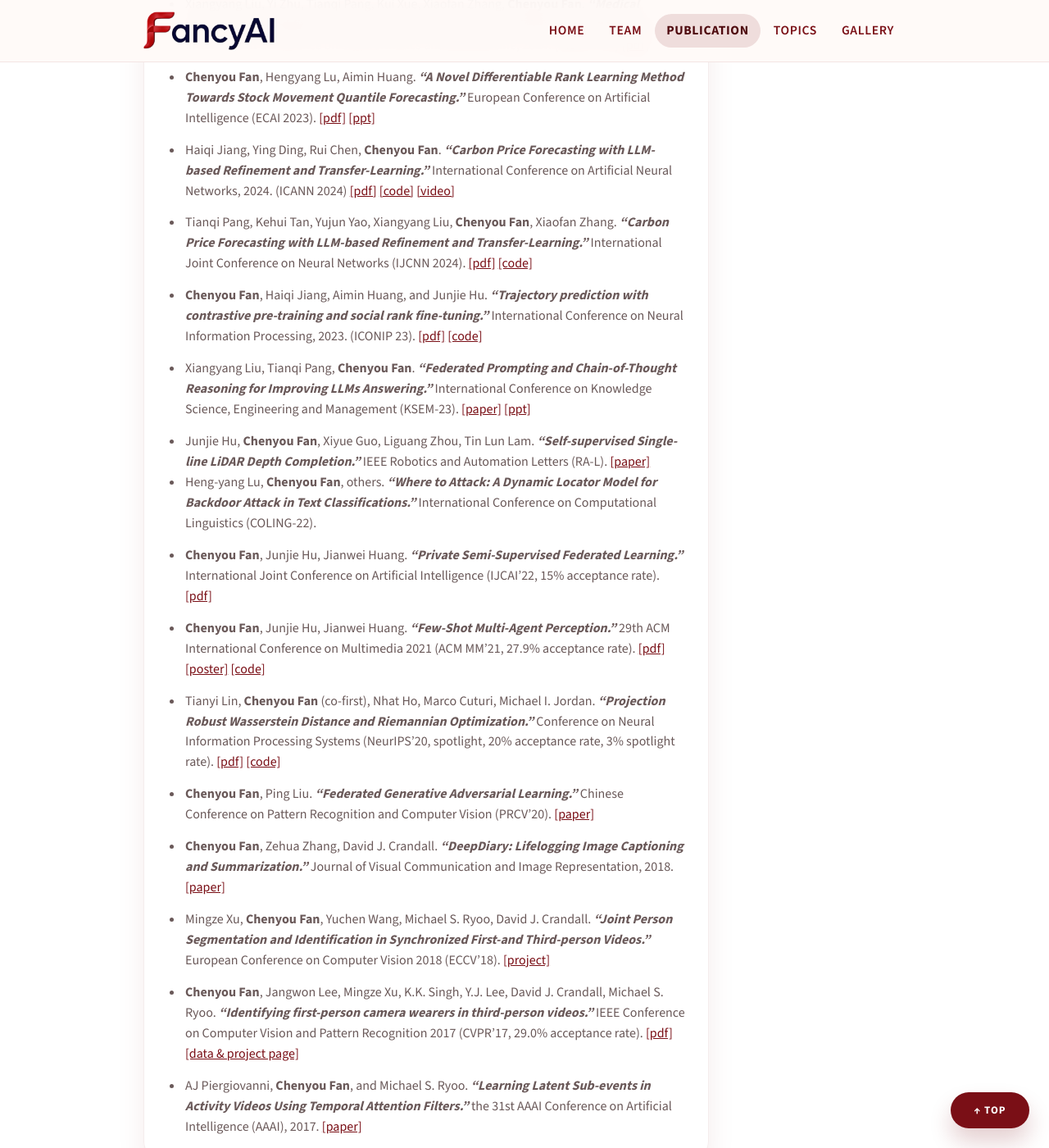
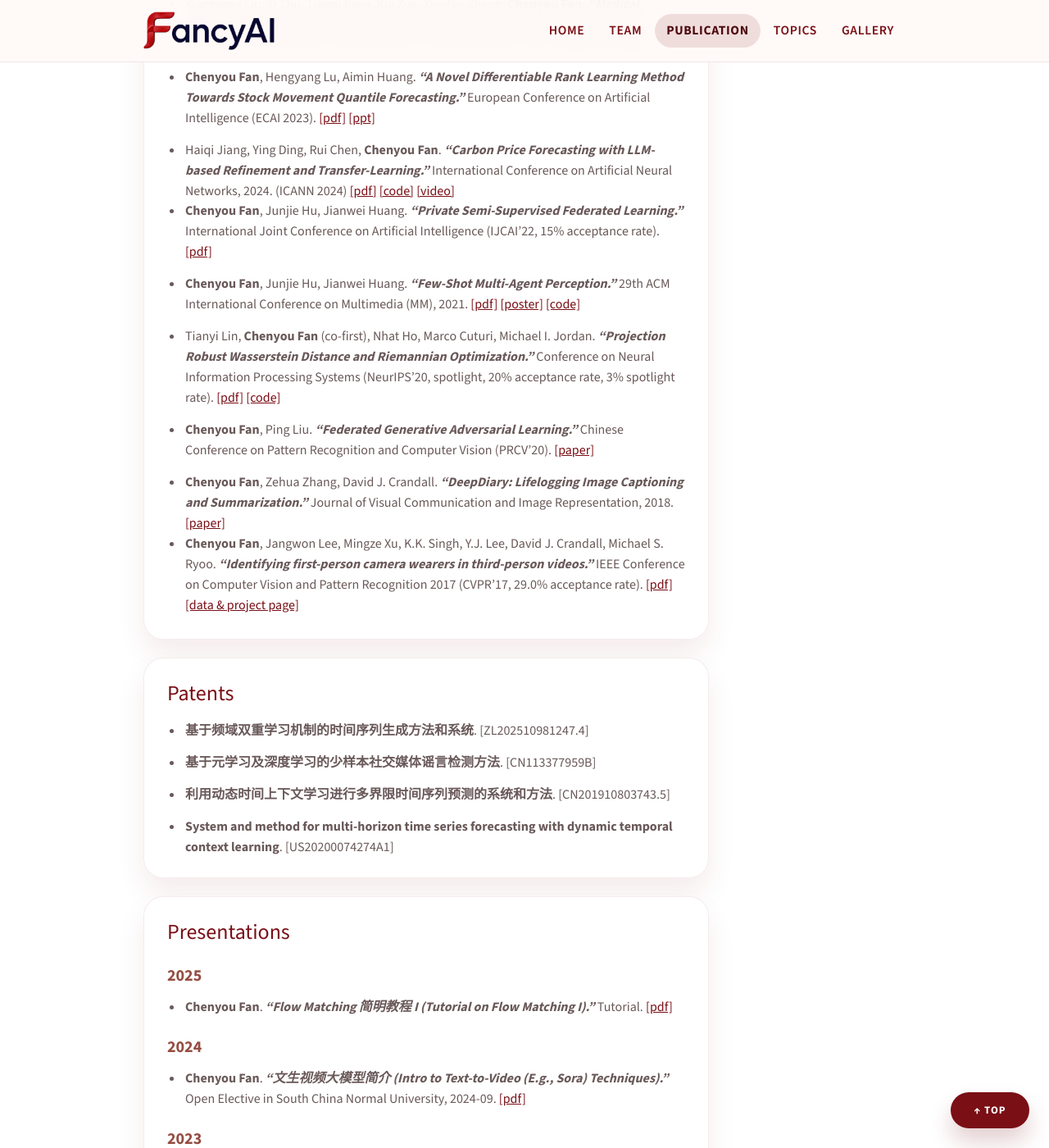
Before and after one commit to fanchenyou/fanchenyou.github.io, a Jekyll site: the page built from publication.md, in a window 1280 px wide and 1400 px high, scrolled down 1280 px. Shown: the whole window at 82% size. Built offline with Jekyll 4.4.1, drawn with Linux system fonts in a browser that asks for light colours; some of the changed text lies outside the part shown.

```diff
--- a/_includes/publication/publications.md
+++ b/_includes/publication/publications.md
@@ -2,14 +2,14 @@
 
 ### Selected Publications
 
-- **Chenyou Fan**, Junjie Hu, Jianwei Huang. ***"Few-Shot Multi-Agent Perception with Ranking-Based Feature Learning."*** IEEE Transactions on Pattern Analysis and Machine Intelligence, 2023. (TPAMI-23). [[paper]](https://ieeexplore.ieee.org/document/10149393){:target="_blank"}
+- **Chenyou Fan**, Junjie Hu, Jianwei Huang. ***"Few-Shot Multi-Agent Perception with Ranking-Based Feature Learning."*** IEEE Transactions on Pattern Analysis and Machine Intelligence (TPAMI), 2023. . [[paper]](https://ieeexplore.ieee.org/document/10149393){:target="_blank"}
 
-- **Chenyou Fan**, Heng Huang. ***"Heterogeneous Memory Enhanced Multimodal Attention Model for Video Question Answering."*** IEEE Conference on Computer Vision and Pattern Recognition 2019 (CVPR'19, 25.2% acceptance rate). [[paper]](https://arxiv.org/pdf/1904.04357.pdf){:target="_blank"} [[code]](https://github.com/fanchenyou/HME-VideoQA){:target="_blank"}
+- **Chenyou Fan**, Heng Huang. ***"Heterogeneous Memory Enhanced Multimodal Attention Model for Video Question Answering."*** IEEE Conference on Computer Vision and Pattern Recognition (CVPR), 2019. [[paper]](https://arxiv.org/pdf/1904.04357.pdf){:target="_blank"} [[code]](https://github.com/fanchenyou/HME-VideoQA){:target="_blank"}
 
-- **Chenyou Fan**, Heng Huang. ***"Multi-Horizon Time Series Forecasting with Temporal Attention Learning."*** SIGKDD Conference on Knowledge Discovery and Data Mining 2019 (KDD'19, 20% acceptance rate). [[paper]](https://dl.acm.org/doi/10.1145/3292500.3330662){:target="_blank"}
+- **Chenyou Fan**, Heng Huang. ***"Multi-Horizon Time Series Forecasting with Temporal Attention Learning."*** SIGKDD Conference on Knowledge Discovery and Data Mining (KDD), 2019. [[paper]](https://dl.acm.org/doi/10.1145/3292500.3330662){:target="_blank"}
 
 
-- Haiqi Jiang, Ying Ding, Chenjie Pan, Aimin Huang, Rui Chen, **Chenyou Fan**. ***"CMA: A Unified Contextual Meta-Adaptation Methodology for Time-Series Denoising and Prediction."*** ACM SIGKDD International Conference on Knowledge Discovery and Data Mining. (KDD 2025) [[paper]](https://dl.acm.org/doi/10.1145/3711896.3736881) [[poster]](/docs/poster_kdd_2025.pdf){:target="_blank"} [[code]](https://github.com/FancyAI-SCNU/CMA_KDD_2025)
+- Haiqi Jiang, Ying Ding, Chenjie Pan, Aimin Huang, Rui Chen, **Chenyou Fan**. ***"CMA: A Unified Contextual Meta-Adaptation Methodology for Time-Series Denoising and Prediction."*** ACM SIGKDD International Conference on Knowledge Discovery and Data Mining (KDD), 2025 [[paper]](https://dl.acm.org/doi/10.1145/3711896.3736881) [[poster]](/docs/poster_kdd_2025.pdf){:target="_blank"} [[code]](https://github.com/FancyAI-SCNU/CMA_KDD_2025)
 
 - Ruiqi Dong, Wenjing Pang, Chenjie Pan, Heng-yang Lu, **Chenyou Fan**. ***"StoryCrafter: Instance-Aligned Multi-Character Storytelling with Diffusion Policy Learning."*** ACM International Conference on Multimedia. (ACM MM 2025) [[code]](https://github.com/FancyAI-SCNU/StoryCrafter_ACMMM_2025)
 
@@ -25,21 +25,21 @@
 
 - Haiqi Jiang, Ying Ding, Rui Chen, **Chenyou Fan**. ***"Carbon Price Forecasting with LLM-based Refinement and Transfer-Learning."*** International Conference on Artificial Neural Networks, 2024. (ICANN 2024) [[pdf]](/assets/docs/icann24.pdf){:target="_blank"} [[code]](https://github.com/FancyAI-SCNU/Meta-DTS) [[video]](https://drive.google.com/file/d/1H5qZRKxVsyySubyyLug5A9nxC5CtNwyA/view?usp=drive_link)
 
-- Tianqi Pang, Kehui Tan, Yujun Yao, Xiangyang Liu, **Chenyou Fan**, Xiaofan Zhang. ***"Carbon Price Forecasting with LLM-based Refinement and Transfer-Learning."*** International Joint Conference on Neural Networks (IJCNN 2024). [[pdf]](/assets/docs/ijcnn24.pdf){:target="_blank"} [[code]](https://github.com/FancyAI-SCNU/REMED_IJCNN){:target="_blank"}
+<!-- - Tianqi Pang, Kehui Tan, Yujun Yao, Xiangyang Liu, **Chenyou Fan**, Xiaofan Zhang. ***"Carbon Price Forecasting with LLM-based Refinement and Transfer-Learning."*** International Joint Conference on Neural Networks (IJCNN 2024). [[pdf]](/assets/docs/ijcnn24.pdf){:target="_blank"} [[code]](https://github.com/FancyAI-SCNU/REMED_IJCNN){:target="_blank"} -->
 
-- **Chenyou Fan**, Haiqi Jiang, Aimin Huang, and Junjie Hu. ***"Trajectory prediction with contrastive pre-training and social rank fine-tuning."*** International Conference on Neural Information Processing, 2023. (ICONIP 23). [[pdf]](/assets/docs/iconip_trajectory_prediction.pdf){:target="_blank"} [[code]](https://github.com/FancyAI-SCNU/SGCN-CHIP-DSIR){:target="_blank"}
+<!-- - **Chenyou Fan**, Haiqi Jiang, Aimin Huang, and Junjie Hu. ***"Trajectory prediction with contrastive pre-training and social rank fine-tuning."*** International Conference on Neural Information Processing, 2023. (ICONIP 23). [[pdf]](/assets/docs/iconip_trajectory_prediction.pdf){:target="_blank"} [[code]](https://github.com/FancyAI-SCNU/SGCN-CHIP-DSIR){:target="_blank"} -->
 
-- Xiangyang Liu, Tianqi Pang, **Chenyou Fan**. ***"Federated Prompting and Chain-of-Thought Reasoning for Improving LLMs Answering."*** International Conference on Knowledge Science, Engineering and Management (KSEM-23). [[paper]](https://arxiv.org/abs/2304.13911){:target="_blank"} [[ppt]](/assets/docs/KSEM_23.pdf){:target="_blank"}
+<!-- - Xiangyang Liu, Tianqi Pang, **Chenyou Fan**. ***"Federated Prompting and Chain-of-Thought Reasoning for Improving LLMs Answering."*** International Conference on Knowledge Science, Engineering and Management (KSEM-23). [[paper]](https://arxiv.org/abs/2304.13911){:target="_blank"} [[ppt]](/assets/docs/KSEM_23.pdf){:target="_blank"} -->
 
-- Junjie Hu, **Chenyou Fan**, Xiyue Guo, Liguang Zhou, Tin Lun Lam. ***"Self-supervised Single-line LiDAR Depth Completion."*** IEEE Robotics and Automation Letters (RA-L). [[paper]](https://ieeexplore.ieee.org/document/10258421){:target="_blank"}
+<!-- - Junjie Hu, **Chenyou Fan**, Xiyue Guo, Liguang Zhou, Tin Lun Lam. ***"Self-supervised Single-line LiDAR Depth Completion."*** IEEE Robotics and Automation Letters (RA-L). [[paper]](https://ieeexplore.ieee.org/document/10258421){:target="_blank"} -->
 
 <!-- - Tianqi Pang, Kehui Tan, **Chenyou Fan**. ***"Carbon Price Forecasting with Quantile Regression and Feature Selection."*** International Conference on Data Mining and Knowledge Discovery (DMKD-23). [[paper]](https://arxiv.org/abs/2305.03224){:target="_blank"} -->
 
-- Heng-yang Lu, **Chenyou Fan**, others. ***"Where to Attack: A Dynamic Locator Model for Backdoor Attack in Text Classifications."*** International Conference on Computational Linguistics (COLING-22).
+<!-- - Heng-yang Lu, **Chenyou Fan**, others. ***"Where to Attack: A Dynamic Locator Model for Backdoor Attack in Text Classifications."*** International Conference on Computational Linguistics (COLING-22). -->
 
 - **Chenyou Fan**, Junjie Hu, Jianwei Huang. ***"Private Semi-Supervised Federated Learning."*** International Joint Conference on Artificial Intelligence (IJCAI'22, 15% acceptance rate). [[pdf]](https://www.ijcai.org/proceedings/2022/279){:target="_blank"}
 
-- **Chenyou Fan**, Junjie Hu, Jianwei Huang. ***"Few-Shot Multi-Agent Perception."*** 29th ACM International Conference on Multimedia 2021 (ACM MM'21, 27.9% acceptance rate). [[pdf]](/assets/docs/fs_map_1.pdf){:target="_blank"} [[poster]](/assets/docs/mm21_poster.pdf){:target="_blank"} [[code]](https://github.com/fanchenyou/fs-map-project){:target="_blank"}
+- **Chenyou Fan**, Junjie Hu, Jianwei Huang. ***"Few-Shot Multi-Agent Perception."*** 29th ACM International Conference on Multimedia (MM), 2021. [[pdf]](/assets/docs/fs_map_1.pdf){:target="_blank"} [[poster]](/assets/docs/mm21_poster.pdf){:target="_blank"} [[code]](https://github.com/fanchenyou/fs-map-project){:target="_blank"}
 
 - Tianyi Lin, **Chenyou Fan** (co-first), Nhat Ho, Marco Cuturi, Michael I. Jordan. ***"Projection Robust Wasserstein Distance and Riemannian Optimization."*** Conference on Neural Information Processing Systems (NeurIPS'20, spotlight, 20% acceptance rate, 3% spotlight rate). [[pdf]](https://arxiv.org/abs/2006.07458){:target="_blank"} [[code]](https://github.com/fanchenyou/PRW){:target="_blank"}
 
@@ -47,11 +47,11 @@
 
 - **Chenyou Fan**, Zehua Zhang, David J. Crandall. ***"DeepDiary: Lifelogging Image Captioning and Summarization."*** Journal of Visual Communication and Image Representation, 2018. [[paper]](https://www.sciencedirect.com/science/article/abs/pii/S1047320318301032){:target="_blank"}
 
-- Mingze Xu, **Chenyou Fan**, Yuchen Wang, Michael S. Ryoo, David J. Crandall. ***"Joint Person Segmentation and Identification in Synchronized First-and Third-person Videos."*** European Conference on Computer Vision 2018 (ECCV'18). [[project]](http://vision.soic.indiana.edu/firstthird-eccv2018/){:target="_blank"}
+<!-- - Mingze Xu, **Chenyou Fan**, Yuchen Wang, Michael S. Ryoo, David J. Crandall. ***"Joint Person Segmentation and Identification in Synchronized First-and Third-person Videos."*** European Conference on Computer Vision 2018 (ECCV'18). [[project]](http://vision.soic.indiana.edu/firstthird-eccv2018/){:target="_blank"} -->
 
 - **Chenyou Fan**, Jangwon Lee, Mingze Xu, K.K. Singh, Y.J. Lee, David J. Crandall, Michael S. Ryoo. ***"Identifying first-person camera wearers in third-person videos."*** IEEE Conference on Computer Vision and Pattern Recognition 2017 (CVPR'17, 29.0% acceptance rate). [[pdf]](https://openaccess.thecvf.com/content_cvpr_2017/papers/Fan_Identifying_First-Person_Camera_CVPR_2017_paper.pdf){:target="_blank"} [[data & project page]](http://vision.soic.indiana.edu/identifying-1st-3rd/){:target="_blank"}
 
-- AJ Piergiovanni, **Chenyou Fan**, and Michael S. Ryoo. ***"Learning Latent Sub-events in Activity Videos Using Temporal Attention Filters."*** the 31st AAAI Conference on Artificial Intelligence (AAAI), 2017. [[paper]](http://arxiv.org/abs/1605.08140){:target="_blank"}
+<!-- - AJ Piergiovanni, **Chenyou Fan**, and Michael S. Ryoo. ***"Learning Latent Sub-events in Activity Videos Using Temporal Attention Filters."*** the 31st AAAI Conference on Artificial Intelligence (AAAI), 2017. [[paper]](http://arxiv.org/abs/1605.08140){:target="_blank"} -->
 
 <!-- ### Tutorials -->
 
```
